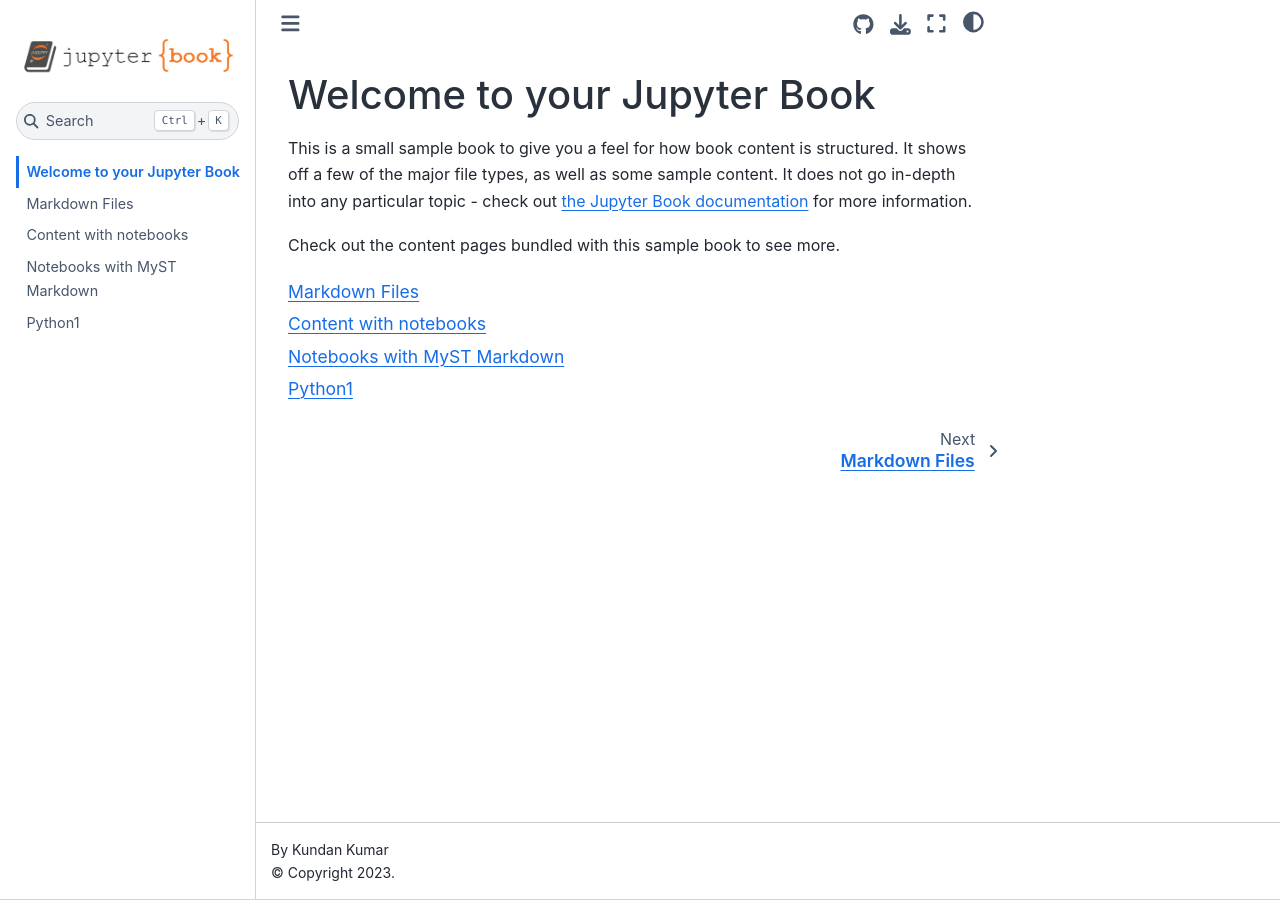
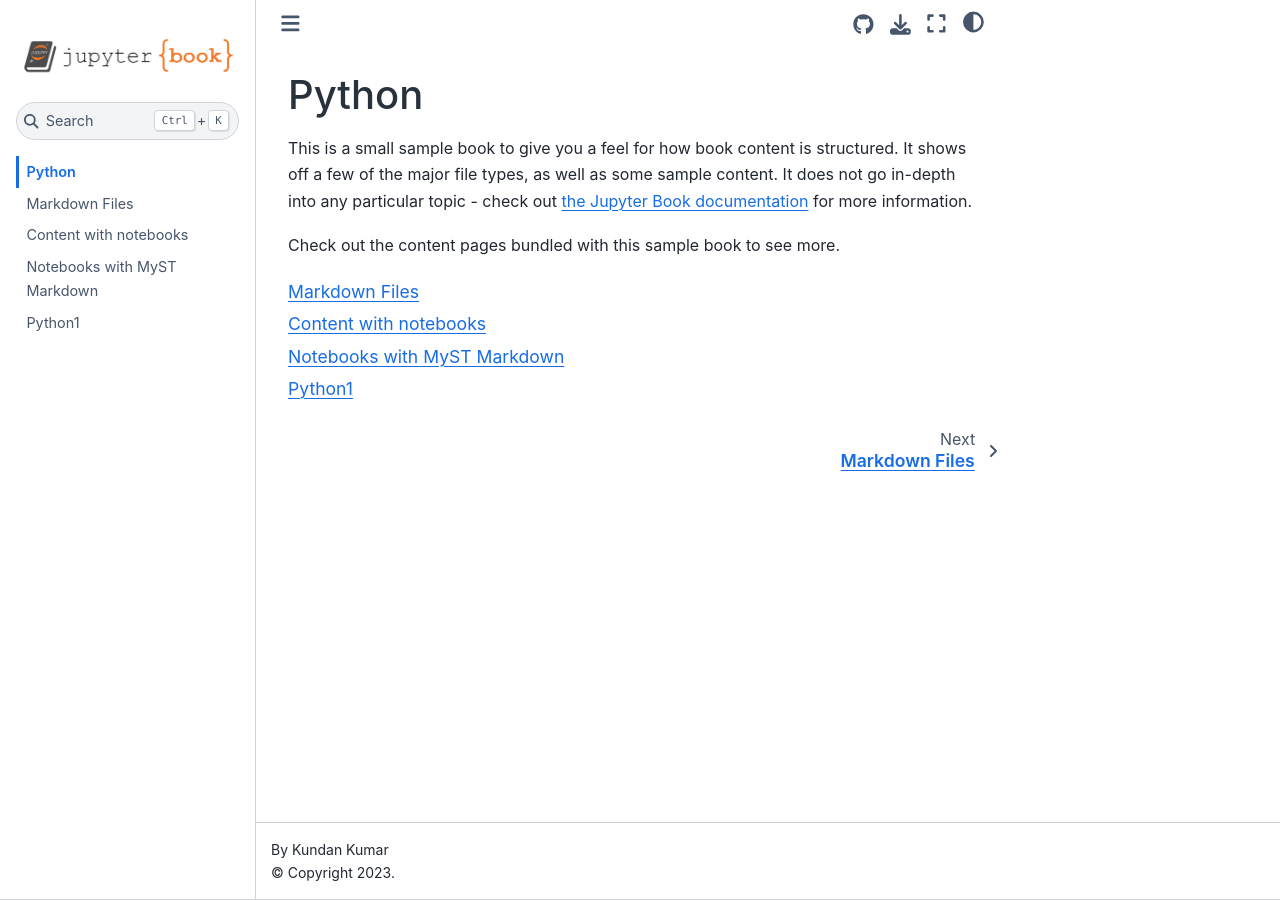
Before and after one commit to kundan-kumarr/data-science, a Jupyter Book: the page built from intro.md, in a window 1280 px wide. Built offline with Jupyter Book 1.0.4 settings and Sphinx 7.4.7 and the Sphinx Book theme 1.1.4, drawn with Linux system fonts in a browser that asks for light colours.

Commit message:
Update intro.md

````diff
--- a/intro.md
+++ b/intro.md
@@ -1,4 +1,4 @@
-# Welcome to your Jupyter Book
+# Python
 
 This is a small sample book to give you a feel for how book content is
 structured.
@@ -8,4 +8,5 @@
 Check out the content pages bundled with this sample book to see more.
 
 ```{tableofcontents}
+
 ```
````
